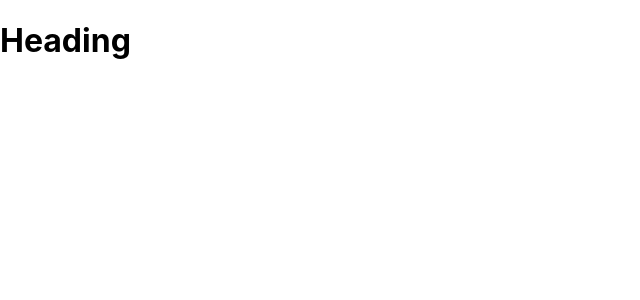
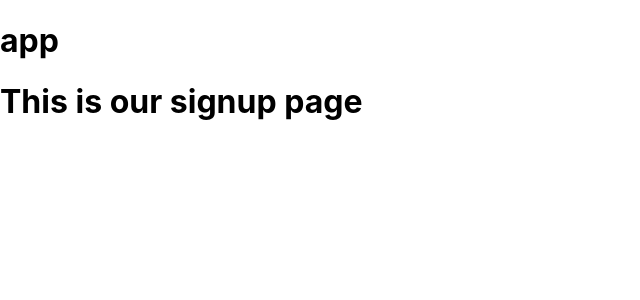
Before and after one commit to RiaGohel/FuzzyBlog, a React (Create React App) app in the folder frontend/: page /signup in a window 1280 px wide. Shown: the top 300 px of the page, without its empty margins (0-640 px from the left). Built offline with nearby package versions, Linux system fonts and the light colour scheme.

Commit message:
Added react-router-dom * Support for multiple pages

```diff
--- a/frontend/package.json
+++ b/frontend/package.json
@@ -8,6 +8,8 @@
     "@testing-library/user-event": "^12.6.3",
     "react": "^17.0.1",
     "react-dom": "^17.0.1",
+    "react-router": "^5.2.0",
+    "react-router-dom": "^5.2.0",
     "react-scripts": "4.0.2",
     "web-vitals": "^1.1.0"
   },
--- a/frontend/public/index.html
+++ b/frontend/public/index.html
@@ -24,7 +24,7 @@
       work correctly both with client-side routing and a non-root public URL.
       Learn how to configure a non-root public URL by running `npm run build`.
     -->
-    <title>React App</title>
+    <title>Fuzzy Blog</title>
   </head>
   <body>
     <noscript>You need to enable JavaScript to run this app.</noscript>
--- a/frontend/src/App.js
+++ b/frontend/src/App.js
@@ -1,11 +1,25 @@
 import logo from "./logo.svg";
 import "./App.css";
+import React, { Component } from "react";
+import { BrowserRouter, Route, Switch } from "react-router-dom";
+// import Error from "./components/Error";
+import signup from "./components/signup";
+import signin from "./components/signin";
+import MainPage from "./components/MainPage";
 
 function App() {
   return (
-    <div>
-      <h1>Heading</h1>
-    </div>
+    <BrowserRouter>
+      <div>
+        <h1>app</h1>
+        <Switch>
+          <Route path="/" component={MainPage} exact />
+          <Route path="/signup" component={signup} />
+          <Route path="/signin" component={signin} />
+          {/* <Route component={Error} /> */}
+        </Switch>
+      </div>
+    </BrowserRouter>
   );
 }
 
--- /dev/null
+++ b/frontend/src/components/MainPage.js
@@ -0,0 +1,11 @@
+//import "./App.css";
+
+function MainPage() {
+  return (
+    <div>
+      <h1>This is our blog page</h1>
+    </div>
+  );
+}
+
+export default MainPage;
--- /dev/null
+++ b/frontend/src/components/signin.js
@@ -0,0 +1,9 @@
+function signin() {
+  return (
+    <div>
+      <h1>This is our signin page</h1>
+    </div>
+  );
+}
+
+export default signin;
--- /dev/null
+++ b/frontend/src/components/signup.js
@@ -0,0 +1,11 @@
+//import "./App.css";
+
+function signup() {
+  return (
+    <div>
+      <h1>This is our signup page</h1>
+    </div>
+  );
+}
+
+export default signup;
```
Also changed, not shown: frontend/src/index.js (+6 -6 lines), frontend/src/routes.js (deleted, +0 -20 lines), 1 other file (tests, documents, lock files or other folders).
